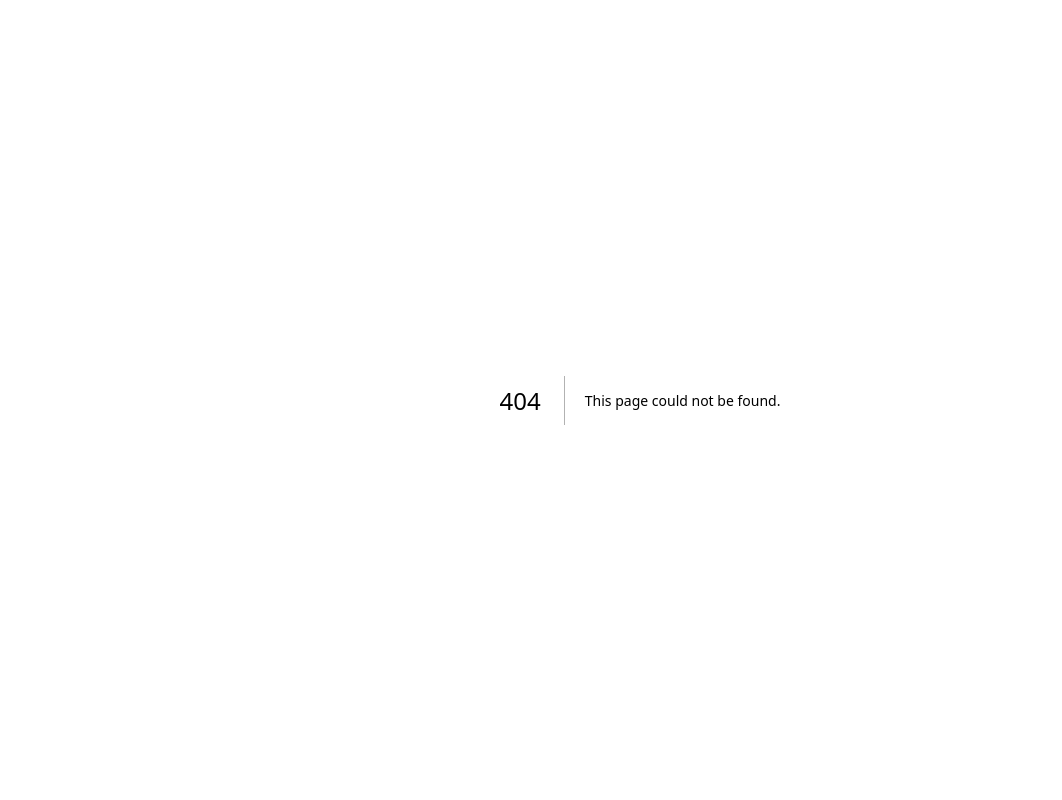
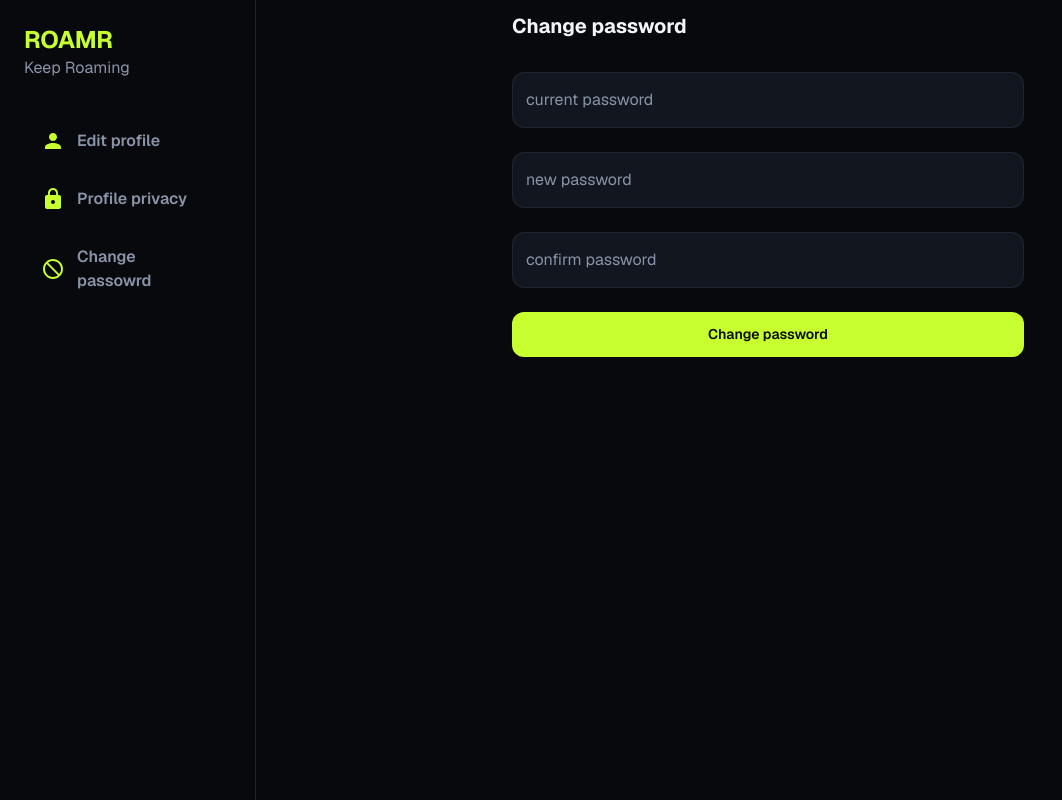
Before and after one commit to niruuuuu/Roamr, a Next.js app: page /settings/change-password in a window 1280 px wide. Before the commit this address had no page. Shown: the whole page, without its empty margins (0-1062 px from the left). Built offline with nearby package versions, Linux system fonts and the light colour scheme.

Commit message:
add settings/change-password

```diff
--- /dev/null
+++ b/src/app/(protected-routes)/(settings)/settings/change-password/page.tsx
@@ -0,0 +1,51 @@
+"use client"
+import { useTheme, TextField, Button } from "@mui/material"
+
+export default function page() {
+    const theme = useTheme()
+
+    return (
+        <div className="w-[80vw] min-h-screen flex flex-col items-center overflow-x-hidden ml-[20vw] py-3">
+            <div>
+                <div>
+                    <span
+                        className="text-xl font-bold"
+                        style={{
+                            color: theme.palette.text.primary
+                        }}
+                    >
+                        Change password
+                    </span>
+                </div>
+                <div className="mt-8 flex flex-col gap-6 w-[40vw]" >
+                    <div>
+                        <TextField
+                            label="current password"
+                            type="password"
+                            fullWidth
+                        />
+                    </div>
+                    <div>
+                        <TextField
+                            label="new password"
+                            type="password"
+                            fullWidth
+                        />
+                    </div>
+                    <div>
+                        <TextField
+                            label="confirm password"
+                            type="password"
+                            fullWidth
+                        />
+                    </div>
+                    <Button
+                        variant="contained" fullWidth
+                    >
+                        Change password
+                    </Button>
+                </div>
+            </div>
+        </div>
+    )
+}
--- a/src/components/ui-components/settings/Leftbar.tsx
+++ b/src/components/ui-components/settings/Leftbar.tsx
@@ -72,7 +72,7 @@ export function Leftbar () {
                         Profile privacy
                     </span>
                 </Link>
-                <div
+                <Link href="/settings/change-password"
                     className="flex gap-3 items-center cursor-pointer px-4 py-4 rounded-md border border-transparent
                     hover:bg-[#0e131b] hover:border-[#1e2532]"
                 >
@@ -82,9 +82,9 @@ export function Leftbar () {
                             color: theme.palette.text.secondary
                         }}
                     >
-                        Blocked
+                        Change passowrd
                     </span>
-                </div>
+                </Link>
             </div>
         </Box>
     )
```
